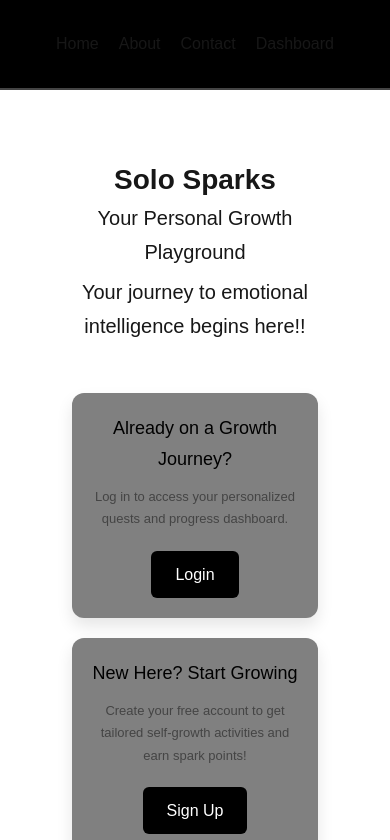
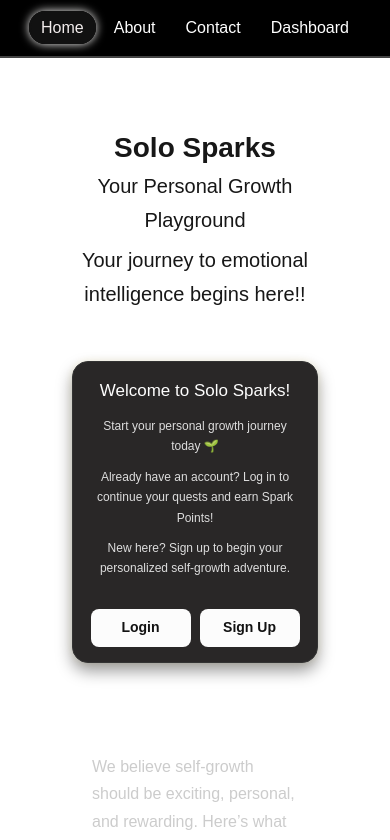
Before and after one commit to pushplata-sahu/Solo_Sparks, a Next.js app: page / in a window 390 px wide. Shown: the top 840 px of the page. Built offline with nearby package versions, Linux system fonts and the light colour scheme.

Commit message:
Final update for hero section and responsive fixes

```diff
--- a/app/contact/page.tsx
+++ b/app/contact/page.tsx
@@ -1,9 +1,6 @@
 "use client";
 import { useState } from "react";
 import "../../styles/contact.css";
-
-
-
 
 export default function ContactPage() {
   const [formData, setFormData] = useState({
--- a/app/login/page.tsx
+++ b/app/login/page.tsx
@@ -77,6 +77,12 @@ export default function LoginPage() {
     </button>
     {error && <p className="error-message">{error}</p>}
   </form>
+
+  {/* ✅ Added Sign Up redirect */}
+  <p className="auth-switch-text">
+    Don’t have an account? <a href="/signup">Sign up here</a>
+  </p>
 </div>
+
   );
 }
--- a/app/page.tsx
+++ b/app/page.tsx
@@ -1,16 +1,21 @@
 "use client";
-
+import Link from "next/link";
 import Head from "next/head";
-import Link from "next/link";
+import { useState } from "react";
 import "../styles/globals.css";
 
 export default function Home() {
+  const [showForm, setShowForm] = useState<"none" | "login" | "signup">("none");
+
   return (
     <>
       <Head>
         <title>Solo Sparks</title>
         <meta name="description" content="Personal growth quest system" />
-        <meta name="keywords" content="nextjs, solo sparks, growth, self-awareness" />
+        <meta
+          name="keywords"
+          content="nextjs, solo sparks, growth, self-awareness"
+        />
         <link rel="icon" href="/favicon.ico" type="image/x-icon" />
       </Head>
 
@@ -19,25 +24,40 @@ export default function Home() {
           <main className="main">
             <h1 className="h1">Solo Sparks</h1>
             <p className="p">Your Personal Growth Playground</p>
-            <p className="p">Your journey to emotional intelligence begins here!!</p>
+            <p className="p">
+              Your journey to emotional intelligence begins here!!
+            </p>
 
             <div className="section">
               <div className="card">
-                <h2>Already on a Growth Journey?</h2>
-                <p>Log in to access your personalized quests and progress dashboard.</p>
-                <Link href="/login"><button>Login</button></Link>
-              </div>
+                <h2>Welcome to Solo Sparks!</h2>
+                <p>Start your personal growth journey today 🌱</p>
+                <p>
+                  Already have an account? Log in to continue your quests and
+                  earn Spark Points!
+                </p>
+                <p>
+                  New here? Sign up to begin your personalized self-growth
+                  adventure.
+                </p>
 
-              <div className="card">
-                <h2>New Here? Start Growing</h2>
-                <p>Create your free account to get tailored self-growth activities and earn spark points!</p>
-                <Link href="/signup"><button>Sign Up</button></Link>
+                <div className="btn">
+                  <Link href="/login">
+                    <button>Login</button>
+                  </Link>
+                  <Link href="/signup">
+                    <button>Sign Up</button>
+                  </Link>
+                </div>
               </div>
             </div>
 
             <div className="features-clean">
               <h2 className="features-heading">Why Choose Solo Sparks?</h2>
-              <p className="features-subtitle">We believe self-growth should be exciting, personal, and rewarding. Here’s what makes us different:</p>
+              <p className="features-subtitle">
+                We believe self-growth should be exciting, personal, and
+                rewarding. Here’s what makes us different:
+              </p>
               <ul className="features-list">
                 <li>Personalized Quests tailored to your goals</li>
                 <li>Track your daily progress and earn Spark Points</li>
--- a/app/signup/page.tsx
+++ b/app/signup/page.tsx
@@ -21,7 +21,6 @@ export default function SignupPage() {
   const handleSignup = async (e: React.FormEvent) => {
     e.preventDefault();
 
-    // 👇 Replace this with your actual Railway backend URL:
     const backendURL = "https://solosparksbackend-production.up.railway.app";
 
     try {
@@ -78,6 +77,9 @@ export default function SignupPage() {
         />
         <button type="submit">Sign Up</button>
       </form>
+      <p className="auth-switch-text">
+        Already have an account? <a href="/login">Login</a>
+      </p>
     </div>
   );
 }
--- a/components/navbar.tsx
+++ b/components/navbar.tsx
@@ -1,22 +1,37 @@
 "use client";
 import Link from "next/link";
+import { usePathname } from "next/navigation";
+import { useEffect, useState } from "react";
 import "../styles/navbar.css";
 
 const Navbar = () => {
+  const pathname = usePathname();
+  const [activePath, setActivePath] = useState<string | null>(null);
+
+  useEffect(() => {
+    // Set path on client side to avoid hydration mismatch
+    setActivePath(pathname);
+  }, []);
+
+  if (activePath === null) {
+    // Optional: return null or loading spinner until client renders
+    return null;
+  }
+
   return (
     <nav className="navbar">
-      <ul className="flex flex-row justify-center items-center gap-5 p-4">
+      <ul className="navlist">
         <li>
-          <Link href="/">Home</Link>
+          <Link href="/" className={`nav-btn ${activePath === "/" ? "active" : ""}`}>Home</Link>
         </li>
         <li>
-          <Link href="/about">About</Link>
+          <Link href="/about" className={`nav-btn ${activePath === "/about" ? "active" : ""}`}>About</Link>
         </li>
         <li>
-          <Link href="/contact">Contact</Link>
+          <Link href="/contact" className={`nav-btn ${activePath === "/contact" ? "active" : ""}`}>Contact</Link>
         </li>
         <li>
-          <Link href="/dashboard">Dashboard</Link>
+          <Link href="/dashboard" className={`nav-btn ${activePath === "/dashboard" ? "active" : ""}`}>Dashboard</Link>
         </li>
       </ul>
     </nav>
--- a/styles/globals.css
+++ b/styles/globals.css
@@ -3,13 +3,6 @@
 :root {
   --background: #ffffff;
   --foreground: #171717;
-}
-
-@theme inline {
-  --color-background: var(--background);
-  --color-foreground: var(--foreground);
-  --font-sans: var(--font-geist-sans);
-  --font-mono: var(--font-geist-mono);
 }
 
 @media (prefers-color-scheme: dark) {
@@ -22,12 +15,20 @@
 html,
 body {
   height: 100%;
+  min-height: 100vh;
   margin: 0;
+  background: var(--background, #0a0a0a);
+  color: var(--foreground, #fefefe);
+  font-family: Arial, Helvetica, sans-serif;
   display: flex;
   flex-direction: column;
-  background: var(--background);
-  color: var(--foreground);
-  font-family: Arial, Helvetica, sans-serif;
+}
+
+.layout {
+  flex: 1;
+  display: flex;
+  flex-direction: column;
+  min-height: 100vh;
 }
 
 .container {
@@ -46,12 +47,6 @@ body {
   min-height: 100vh;
   padding: 3rem;
   text-align: center;
-}
-
-.main-content {
-  flex: 1;
-  display: flex;
-  flex-direction: column;
 }
 
 .h1 {
@@ -75,7 +70,6 @@ body {
   flex-wrap: wrap;
 }
 
-
 .section {
   display: flex;
   flex-direction: row;
@@ -87,49 +81,79 @@ body {
 }
 
 .card {
-  background-color: gray;
-  color: black;
-  width: 300px;
-  padding: 24px;
-  border-radius: 12px;
-  box-shadow: 0 8px 16px rgba(0, 0, 0, 0.1);
+  background: #292727;
+  color: #fefefe;
+  width: 100%;
+  max-width: 360px;
+  padding: 20px 18px;
+  border-radius: 16px;
+  border: 1px solid #333;
+  box-shadow: 0 8px 16px rgba(0, 0, 0, 0.4), 0 0 10px rgba(250, 204, 21, 0.1);
   text-align: center;
-  transition: transform 0.3s ease;
+  transition: transform 0.3s ease, box-shadow 0.3s ease;
   display: flex;
   flex-direction: column;
   justify-content: space-between;
+  backdrop-filter: blur(6px);
+  min-height: auto; /* removed fixed height */
 }
 
 .card:hover {
-  transform: translateY(-5px);
+  transform: translateY(-4px) scale(1.01);
+  box-shadow: 0 12px 20px rgba(0, 0, 0, 0.5), 0 0 14px #5b5a5a;
 }
 
+.card h2 {
+  font-size: 18px;
+  margin-bottom: 10px;
+}
 
-
-
-.card h2 {
-  font-size: 20px;
+.card p {
+  font-size: 13px;
+  color: #ddd;
   margin-bottom: 12px;
 }
 
-.card p {
-  font-size: 14px;
-  color: #444;
-  margin-bottom: 20px;
-}
-
 .card button {
-  padding: 10px 24px;
-  background-color: black;
-  color: white;
+  padding: 10px 20px;
+  background-color: #fcfcfc;
+  color: rgb(18, 18, 18);
+  font-weight: 600;
   border: none;
-  border-radius: 6px;
+  border-radius: 8px;
   cursor: pointer;
-  transition: background-color 0.3s ease;
+  transition: background-color 0.3s ease, box-shadow 0.3s ease;
+  margin-top: 10px;
+  width: 120px;
 }
 
 .card button:hover {
-  background-color: #333;
+  background-color: #696666;
+  box-shadow: 0 6px 12px rgba(142, 142, 140, 0.5);
+}
+
+.btn {
+  display: flex;
+  justify-content: center;
+  align-items: center;
+  gap: 20px;
+  margin-top: 10px;
+  flex-wrap: wrap;
+}
+
+.card input {
+  background-color: #222;
+  color: #eee;
+  border: 1px solid #555;
+  border-radius: 6px;
+  padding: 10px;
+  font-size: 14px;
+  margin-bottom: 12px;
+  width: 100%;
+}
+
+.card input::placeholder {
+  color: #aaa;
 }
 
 .footer {
@@ -142,8 +166,9 @@ body {
   margin-top: auto;
   z-index: 1;
 }
+
 .features-clean {
-  margin-top: 40px; /* ✅ Reduced spacing */
+  margin-top: 40px;
   padding: 20px;
   background-color: transparent;
   max-width: 800px;
@@ -175,8 +200,6 @@ body {
   text-align: left;
 }
 
-
-
 .features-list li {
   margin-bottom: 8px;
 }
@@ -188,35 +211,46 @@ body {
   }
 
   .card {
-    width: 100%;            /* Full width of container */
-    max-width: 360px;       /* Increased max-width */
-    padding: 20px;          /* Comfortable spacing */
+    height: 100%;
+    width: 100%;
+    padding: 15px;
   }
 
   .card h2 {
-    font-size: 18px;
+    font-size: 17px;
   }
 
   .card p {
-    font-size: 13px;
+    font-size: 12px;
+    margin-bottom: 10px;
+  }
+
+  .btn {
+    gap: 9px;
+  }
+
+  .card button {
+    width: 100px;
+    padding: 7px 12px;
+    font-size: 14px;
   }
 }
 
-
 @media (max-width: 480px) {
   .h1 {
-    font-size: 1.75rem; /* Reduced font size for one-line display */
+    font-size: 1.75rem;
     line-height: 2.2rem;
     margin-bottom: 4px;
-    white-space: nowrap; /* Force single line */
+    white-space: nowrap;
   }
 
   .features-heading {
-    font-size: 18px; /* ✅ Updated font size */
-    white-space: nowrap; /* Prevent wrapping */
+    font-size: 18px;
+    white-space: nowrap;
   }
 
   .features-clean {
-    margin-top: 24px; /* Reduce top spacing above "Why Choose Us" */
+    max-width: 900px;
+    margin-top: 24px;
   }
 }
--- a/styles/navbar.css
+++ b/styles/navbar.css
@@ -2,6 +2,7 @@
   background-color: black;
   padding: 16px;
   border-bottom: 2px solid #444;
+  box-shadow: 0 4px 6px rgba(255, 255, 255, 0.05); /* light glow */
 }
 
 .navlist {
@@ -9,26 +10,48 @@
   flex-direction: row;
   justify-content: center;
   align-items: center;
-  gap: 24px;
+  /*flex-wrap: wrap; /* ✅ Allow wrapping */
+  gap:20px;
   list-style: none;
   margin: 0;
   padding: 0;
 }
 
-.navlist li a {
-  text-decoration: none;
+
+.nav-btn {
+  color: white;
+  background-color: transparent;
+  padding: 9px 16px;
+  border: 2px solid transparent;
+  border-radius: 999px; /* pill shape */
   font-size: 16px;
   font-weight: 500;
-  transition: color 0.3s ease;
+  transition: all 0.3s ease;
+  text-decoration: none;
 }
 
-.navlist li a:hover {
-  color: #facc15;
+.nav-btn:hover {
+  background-color: #6e6c6a;
+  color: black;
+  transform: translateY(-2px);
+  box-shadow: 0 2px 10px #6f6f6e;
+}
+
+.nav-btn.active {
+  background-color: #111;
+  color: rgb(242, 236, 236);
+  border-color: #111;
+  box-shadow: 0 0 10px #f9f8f7;
 }
 
 @media (max-width: 768px) {
   .navlist {
-    flex-direction: column;
-    gap: 10px;
+    flex-direction: row;
+
+    gap: 6px;
   }
+
+  .nav-btn {
+  padding: 6px 10px;
 }
+}
```
Also changed, not shown: styles/contact.css (+5 -5 lines), styles/dashboard.css (+16 -9 lines), styles/login.css (+36 -11 lines), styles/signup.css (+37 -16 lines). Lines whose indentation alone changed are shown as unchanged.
